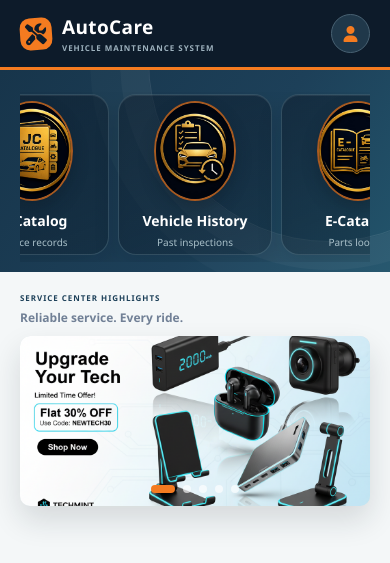
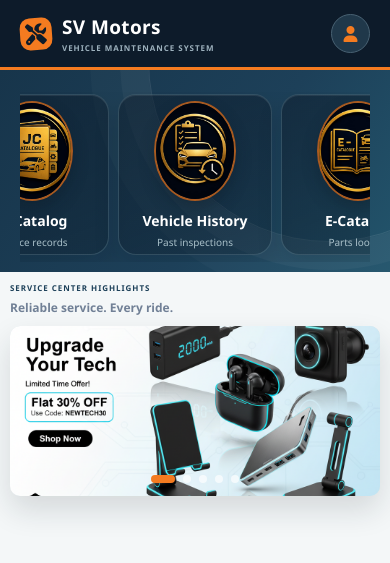
Before and after one commit to Abhishek279-dot/Two-FourWheelerMaintance, a PHP site: page /HomePage.html in a window 390 px wide. Shown: the top 563 px of the page. Run offline with PHP 8.4, Linux system fonts and the light colour scheme; some libraries are stand-ins or nearby versions.

Commit message:
homepage updated

```diff
--- a/MAIN_CODE/FrontEnd/HomePage.html
+++ b/MAIN_CODE/FrontEnd/HomePage.html
@@ -25,7 +25,7 @@
             <div class="brand-lockup">
                 <div class="brand-mark"><i class="fa-solid fa-screwdriver-wrench"></i></div>
                 <div>
-                    <p class="brand-name">AutoCare</p>
+                    <p class="brand-name">SV Motors</p>
                     <span class="brand-caption">VEHICLE MAINTENANCE SYSTEM</span>
                 </div>
             </div>
--- a/MAIN_CODE/FrontEnd/homepage.css
+++ b/MAIN_CODE/FrontEnd/homepage.css
@@ -182,13 +182,13 @@ body {
 .category-item h3 { color: var(--white); font-size: 14px; line-height: 1.2; font-weight: 700; }
 .category-note { display: block; color: #a9c0c9; font-size: 10px; margin-top: 5px; }
 
-.banner-section { width: 89%; max-width: 1200px; margin: 25px auto 35px; }
+.banner-section { width: calc(100% - 20px); max-width: none; margin: 10px; }
 .banner-label { justify-content: space-between; margin-bottom: 10px; }
 .banner-label .section-kicker { color: var(--steel); margin: 0; }
 .banner-label > span:last-child { color: var(--muted); font-size: 12px; font-weight: 600; }
 .banner-image-swiper {
     width: 100%;
-    height: 280px;
+    height: 380px;
     border-radius: 14px;
     overflow: hidden;
     position: relative;
@@ -214,7 +214,7 @@ body {
     .categories-grid { gap: 9px; overflow-x: auto; padding: 2px 2px 7px; scrollbar-width: thin; }
     .category-item { flex: 0 0 154px; }
     .category-circle { height: 100px; }
-    .banner-section { width: calc(100% - 40px); margin-top: 20px; }
+    .banner-section { width: calc(100% - 20px); margin: 10px; }
     .banner-image-swiper { height: 220px; }
 }
 @media (max-width: 480px) {
```
